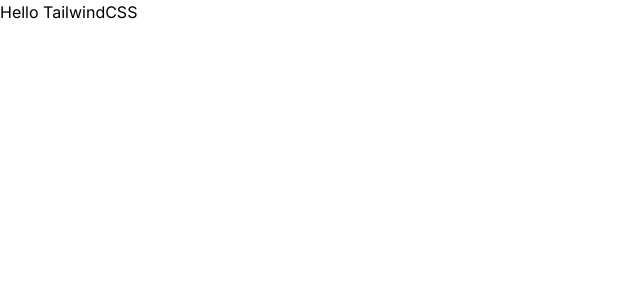
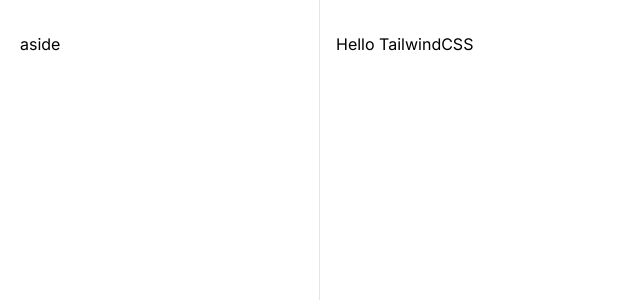
Before and after one commit to odudas/rocketseat-tailwind, a Next.js app: page / in a window 1280 px wide. Shown: the top 300 px of the page, without its empty margins (0-640 px from the left). Built offline with nearby package versions, Linux system fonts and the light colour scheme.

Commit message:
structuring the app

```diff
--- a/src/app/layout.tsx
+++ b/src/app/layout.tsx
@@ -16,7 +16,12 @@
 }) {
   return (
     <html lang="en">
-      <body className={inter.className}>{children}</body>
+      <body className={inter.className}>
+        <div className="grid-cols-app grid min-h-screen">
+          <aside className="border-r border-zinc-200 px-5 py-8">aside</aside>
+          <main className="px-4 pb-12 pt-8">{children}</main>
+        </div>
+      </body>
     </html>
   )
 }
--- a/tailwind.config.ts
+++ b/tailwind.config.ts
@@ -3,7 +3,11 @@
 const config: Config = {
   content: ['./src/**/*.tsx'],
   theme: {
-    extend: {},
+    extend: {
+      gridTemplateColumns: {
+        app: 'minmax(18rem, 20rem) 1fr',
+      },
+    },
   },
   plugins: [],
 }
```
